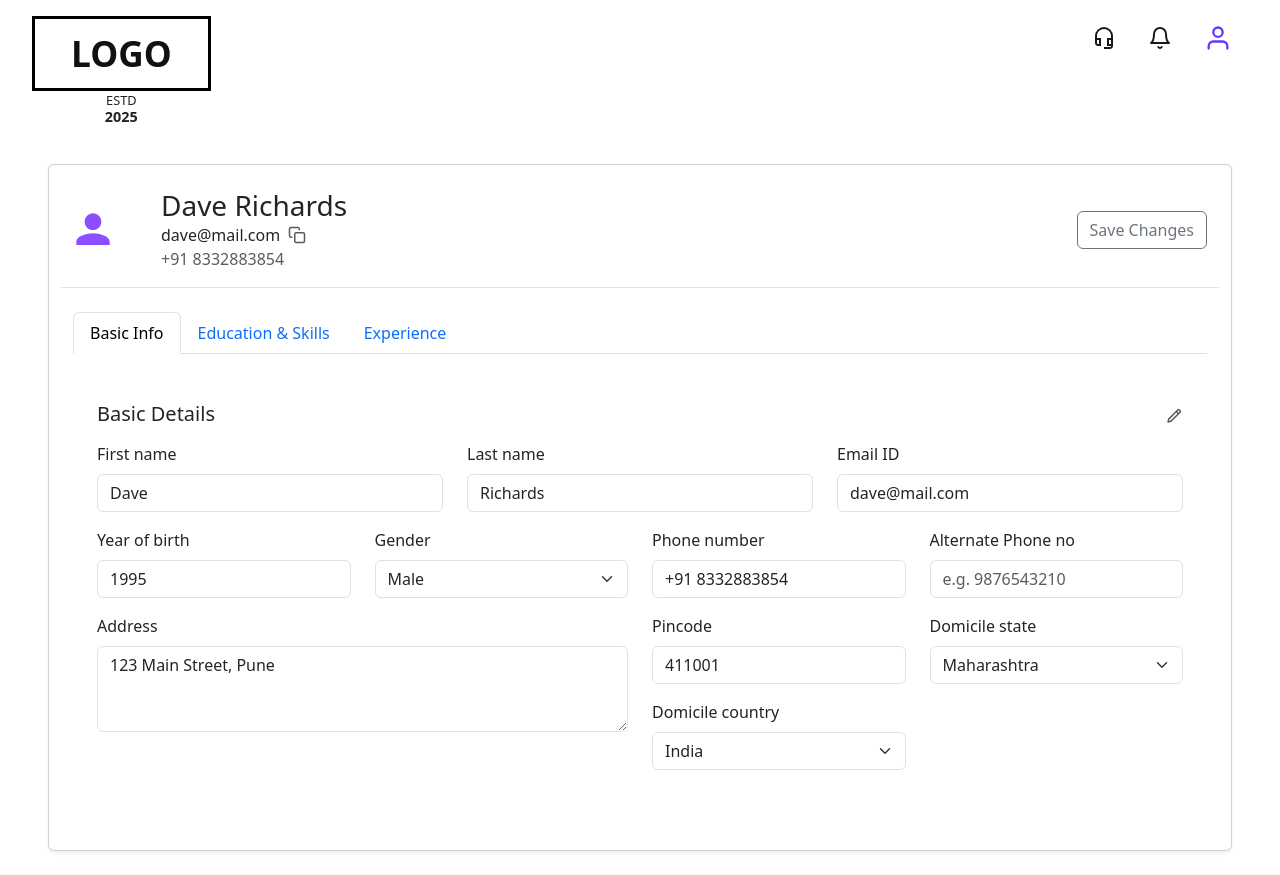
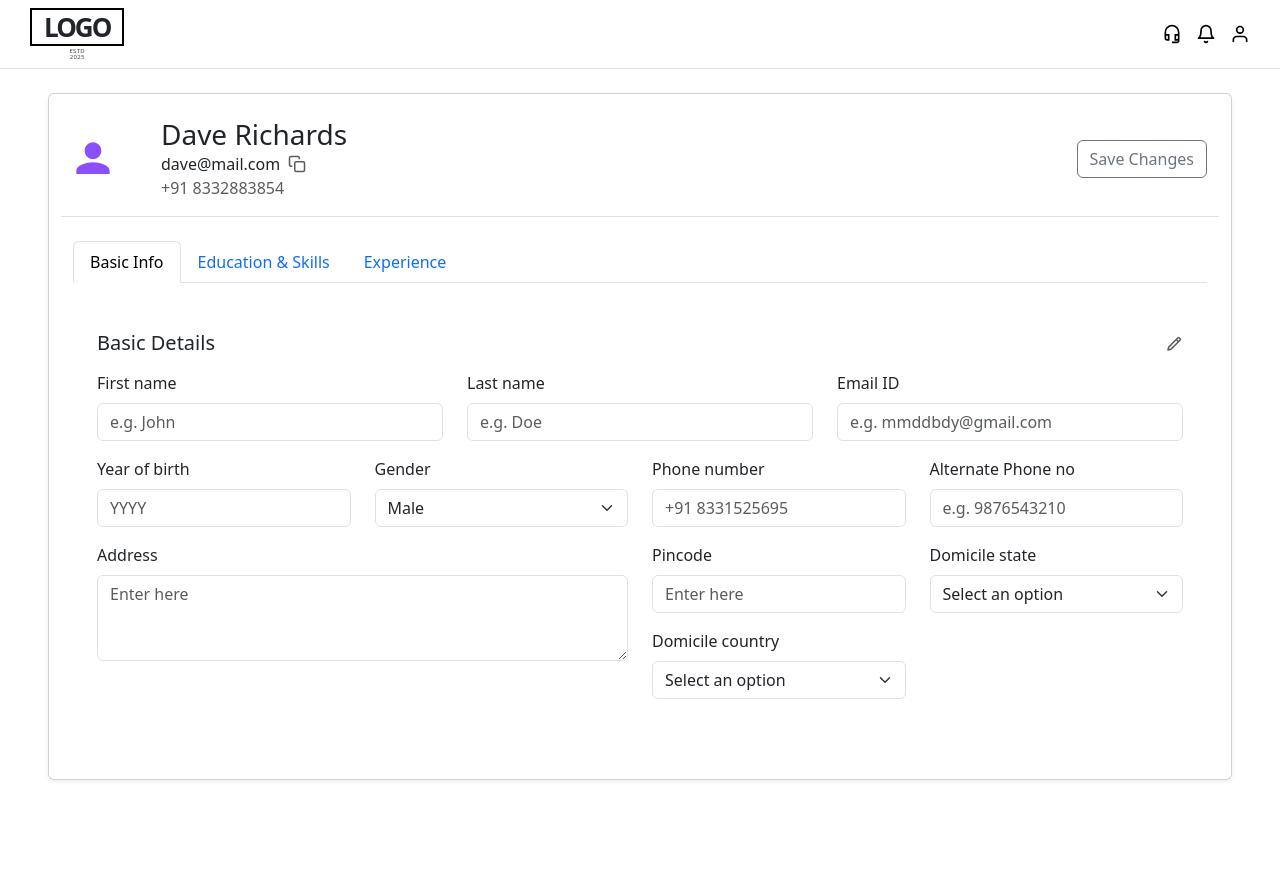
Before and after one commit to Sathvika2955/FrontEndTask-User_Management_System, a React (Vite) app in the folder campus-recruitment-vite/: page /profile/1 in a window 1280 px wide. After the commit the page ends 804 px from the top, so only its background shows below. Built offline with nearby package versions, Linux system fonts and the light colour scheme.

Commit message:
Size of Logo Modified

```diff
--- a/campus-recruitment-vite/src/components/AppHeader.jsx
+++ b/campus-recruitment-vite/src/components/AppHeader.jsx
@@ -1,43 +1,93 @@
-
-import React from 'react';
-import { Nav } from 'react-bootstrap';
+import React from "react";
+import { FiBell, FiUser } from "react-icons/fi";
 import { MdOutlineHeadsetMic } from "react-icons/md";
-import { FiBell, FiUser } from "react-icons/fi";
-
 
 const AppHeader = () => {
+  const styles = {
+    header: {
+      display: "flex",
+      justifyContent: "space-between",
+      alignItems: "center",
+      padding: "8px 30px",
+      borderBottom: "1px solid #ddd",
+      backgroundColor: "#fff",
+    },
+    logoContainer: {
+      display: "flex",
+      flexDirection: "column",
+      alignItems: "center",
+      gap: "2px", // smaller gap between box and text
+    },
+    logoBox: {
+      border: "2px solid #000",
+      padding: "4px 12px",
+      fontWeight: "900",
+      fontSize: "26px", // 🔹 bigger text
+      letterSpacing: "-2px", // 🔹 tighter spacing between letters
+      lineHeight: "1",
+    },
+    logoText: {
+      textAlign: "center",
+      lineHeight: "1",
+    },
+    logoTextP: {
+      margin: 0,
+      fontSize: "6px", // small so box stands out
+      fontWeight: "500",
+      letterSpacing: "0.3px",
+      color: "#444",
+    },
+    icons: {
+      display: "flex",
+      alignItems: "center",
+      gap: "14px",
+    },
+    icon: {
+      fontSize: "20px",
+      cursor: "pointer",
+      color: "#000",
+      transition: "transform 0.2s ease, color 0.2s ease",
+    },
+  };
+
+  const handleMouseEnter = (e) => {
+    e.target.style.transform = "scale(1.1)";
+    e.target.style.color = "#007bff";
+  };
+  const handleMouseLeave = (e) => {
+    e.target.style.transform = "scale(1)";
+    e.target.style.color = "#000";
+  };
+
   return (
-    <header
-      className="custom-header"
-      style={{
-        width: "100%",
-        minHeight: 100,
-        display: "flex",
-        alignItems: "flex-start",
-        justifyContent: "space-between",
-        padding: "16px 32px"
-      }}
-    >
-      <div className="logo-stack">
-        <div className="logo-box">
-          <span className="logo-text">LOGO</span>
+    <header style={styles.header}>
+      {/* Logo Section */}
+      <div style={styles.logoContainer}>
+        <div style={styles.logoBox}>LOGO</div>
+        <div style={styles.logoText}>
+          <p style={styles.logoTextP}>ESTD</p>
+          <p style={styles.logoTextP}>2025</p>
         </div>
-        <div className="logo-estd">ESTD</div>
-        <div className="logo-year">2025</div>
       </div>
-      <Nav className="header-icons">
-  <Nav.Link href="#support" className="icon-link">
-    <MdOutlineHeadsetMic size={24} color="#18181B" />
-  </Nav.Link>
-  <Nav.Link href="#notifications" className="icon-link">
-    <FiBell size={24} color="#18181B" />
-  </Nav.Link>
-  <Nav.Link href="#profile" className="icon-link profile-icon-link">
-    <span className="profile-avatar">
-      <FiUser size={28} color="#6834ff" />
-    </span>
-  </Nav.Link>
-</Nav>
+
+      {/* Icons Section */}
+      <div style={styles.icons}>
+        <MdOutlineHeadsetMic
+          style={styles.icon}
+          onMouseEnter={handleMouseEnter}
+          onMouseLeave={handleMouseLeave}
+        />
+        <FiBell
+          style={styles.icon}
+          onMouseEnter={handleMouseEnter}
+          onMouseLeave={handleMouseLeave}
+        />
+        <FiUser
+          style={styles.icon}
+          onMouseEnter={handleMouseEnter}
+          onMouseLeave={handleMouseLeave}
+        />
+      </div>
     </header>
   );
 };
--- a/campus-recruitment-vite/src/components/BasicDetailsForm.jsx
+++ b/campus-recruitment-vite/src/components/BasicDetailsForm.jsx
@@ -34,7 +34,6 @@ const BasicDetailsForm = ({ data, setData }) => {
                             type="text"
                             name="firstName"
                             placeholder="e.g. John"
-                            value={data.firstName || ''}
                             onChange={handleFieldChange}
                         />
                     </Col>
@@ -44,7 +43,6 @@ const BasicDetailsForm = ({ data, setData }) => {
                             type="text"
                             name="lastName"
                             placeholder="e.g. Doe"
-                            value={data.lastName || ''}
                             onChange={handleFieldChange}
                         />
                     </Col>
@@ -54,7 +52,6 @@ const BasicDetailsForm = ({ data, setData }) => {
                             type="email"
                             name="email"
                             placeholder="e.g. mmddbdy@gmail.com"
-                            value={data.email || ''}
                             onChange={handleFieldChange}
                         />
                     </Col>
@@ -68,7 +65,6 @@ const BasicDetailsForm = ({ data, setData }) => {
                             type="text"
                             name="yearOfBirth"
                             placeholder="YYYY"
-                            value={data.yearOfBirth || ''}
                             onChange={handleFieldChange}
                         />
                     </Col>
@@ -86,8 +82,7 @@ const BasicDetailsForm = ({ data, setData }) => {
                         <Form.Control
                             type="tel"
                             name="phone"
-                            placeholder="+91 833..."
-                            value={data.phone || ''}
+                            placeholder="+91 8331525695"
                             onChange={handleFieldChange}
                         />
                     </Col>
@@ -97,7 +92,6 @@ const BasicDetailsForm = ({ data, setData }) => {
                             type="tel"
                             name="alternatePhone"
                             placeholder="e.g. 9876543210"
-                            value={data.alternatePhone || ''}
                             onChange={handleFieldChange}
                         />
                     </Col>
@@ -112,7 +106,6 @@ const BasicDetailsForm = ({ data, setData }) => {
                             rows={3}
                             name="address"
                             placeholder="Enter here"
-                            value={data.address || ''}
                             onChange={handleFieldChange}
                         />
                     </Col>
@@ -124,21 +117,20 @@ const BasicDetailsForm = ({ data, setData }) => {
                                     type="text"
                                     name="pincode"
                                     placeholder="Enter here"
-                                    value={data.pincode || ''}
                                     onChange={handleFieldChange}
                                 />
                             </Col>
                             <Col sm={6} className="mb-3">
                                 <Form.Label>Domicile state</Form.Label>
-                                <Form.Select name="domicileState" value={data.domicileState || ''} onChange={handleFieldChange}>
-                                    <option value="">Select an option</option>
+                                <Form.Select name="domicileState" onChange={handleFieldChange}>
+                                    <option >Select an option</option>
                                     <option value="Maharashtra">Maharashtra</option>
                                     <option value="Karnataka">Karnataka</option>
                                 </Form.Select>
                             </Col>
                             <Col sm={6} className="mb-3">
                                 <Form.Label>Domicile country</Form.Label>
-                                <Form.Select name="domicileCountry" value={data.domicileCountry || ''} onChange={handleFieldChange}>
+                                <Form.Select name="domicileCountry"  onChange={handleFieldChange}>
                                     <option value="">Select an option</option>
                                     <option value="India">India</option>
                                     <option value="USA">USA</option>
```
